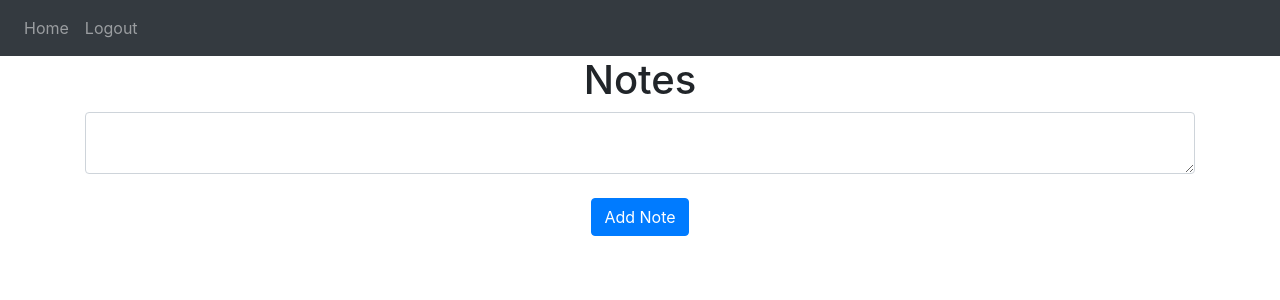
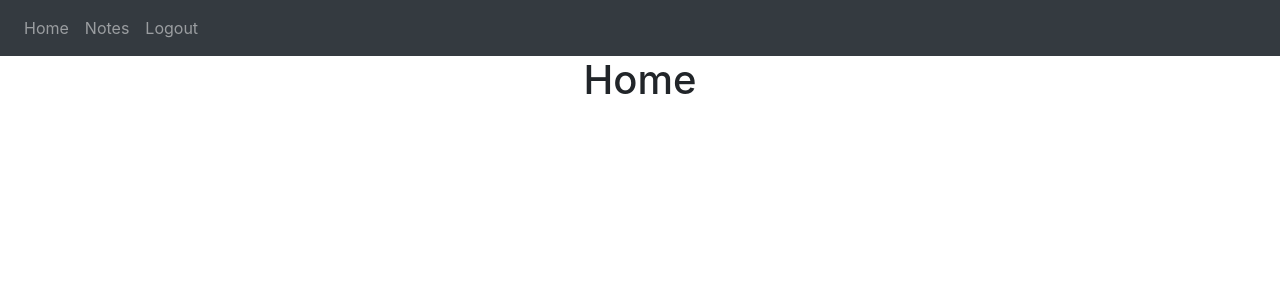
Before and after one commit to AaronTrelstad/Flask_Website, a Flask app: page / in a window 1280 px wide. Shown: the top 300 px of the page. Run offline with Flask 3, Linux system fonts and the light colour scheme; a user stored in the database is signed in; some libraries are stand-ins or nearby versions.

Commit message:
added home page

```diff
--- a/website/templates/base.html
+++ b/website/templates/base.html
@@ -15,7 +15,7 @@
       crossorigin="anonymous"
     />
 
-    <title>{% block title %}Home{% endblock %}</title>
+    <title>{% block title %}Nav{% endblock %}</title>
   </head>
   <body>
     <nav class="navbar navbar-expand-lg navbar-dark bg-dark">
@@ -30,7 +30,8 @@
       <div class="collapse navbar-collapse" id="navbar">
         <div class="navbar-nav">
           {% if user.is_authenticated %}
-          <a class="nav-item nav-link" id="home" href="/">Home</a>
+          <a class="nav-item nav-link" id="main" href="/">Home</a>
+          <a class="nav-item nav-link" id="notes" href="/notes">Notes</a>
           <a class="nav-item nav-link" id="logout" href="/logout">Logout</a>
           {% else %}
           <a class="nav-item nav-link" id="login" href="/login">Login</a>
--- /dev/null
+++ b/website/templates/main.html
@@ -0,0 +1,4 @@
+{% extends "base.html" %} {% block title %}Home{% endblock %} {% block content
+    %}
+    <h1 align="center">Home</h1>
+    {% endblock %}
--- a/website/templates/home.html
+++ b/website/templates/note.html
@@ -1,4 +1,4 @@
-{% extends "base.html" %} {% block title %}Home{% endblock %} {% block content
+{% extends "base.html" %} {% block title %}Notes{% endblock %} {% block content
     %}
     <h1 align="center">Notes</h1>
     <ul class="list-group list-group-flush" id="notes">
--- a/website/views.py
+++ b/website/views.py
@@ -6,10 +6,14 @@ import json
 
 views = Blueprint('views', __name__)
 
-
 @views.route('/', methods=['GET', 'POST'])
 @login_required
 def home():
+    return render_template("main.html", user=current_user)
+
+@views.route('/notes', methods=['GET', 'POST'])
+@login_required
+def note():
     if request.method == 'POST':
         note = request.form.get('note')
 
@@ -21,7 +25,7 @@ def home():
             db.session.commit()
             flash('Note added!', category='success')
 
-    return render_template("home.html", user=current_user)
+    return render_template("note.html", user=current_user)
 
 
 @views.route('/delete-note', methods=['POST'])
```
Also changed, not shown: instance/database.db.
